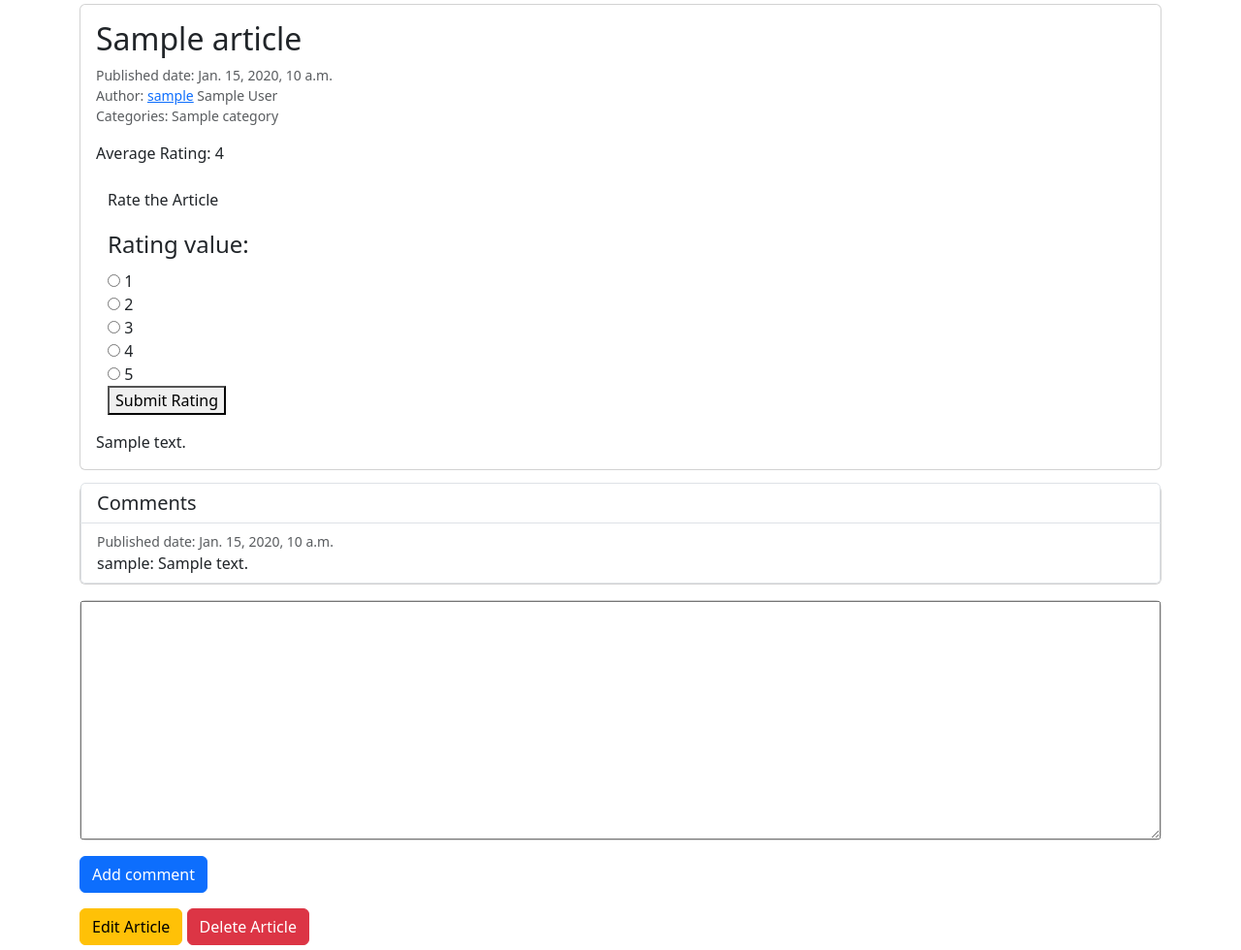
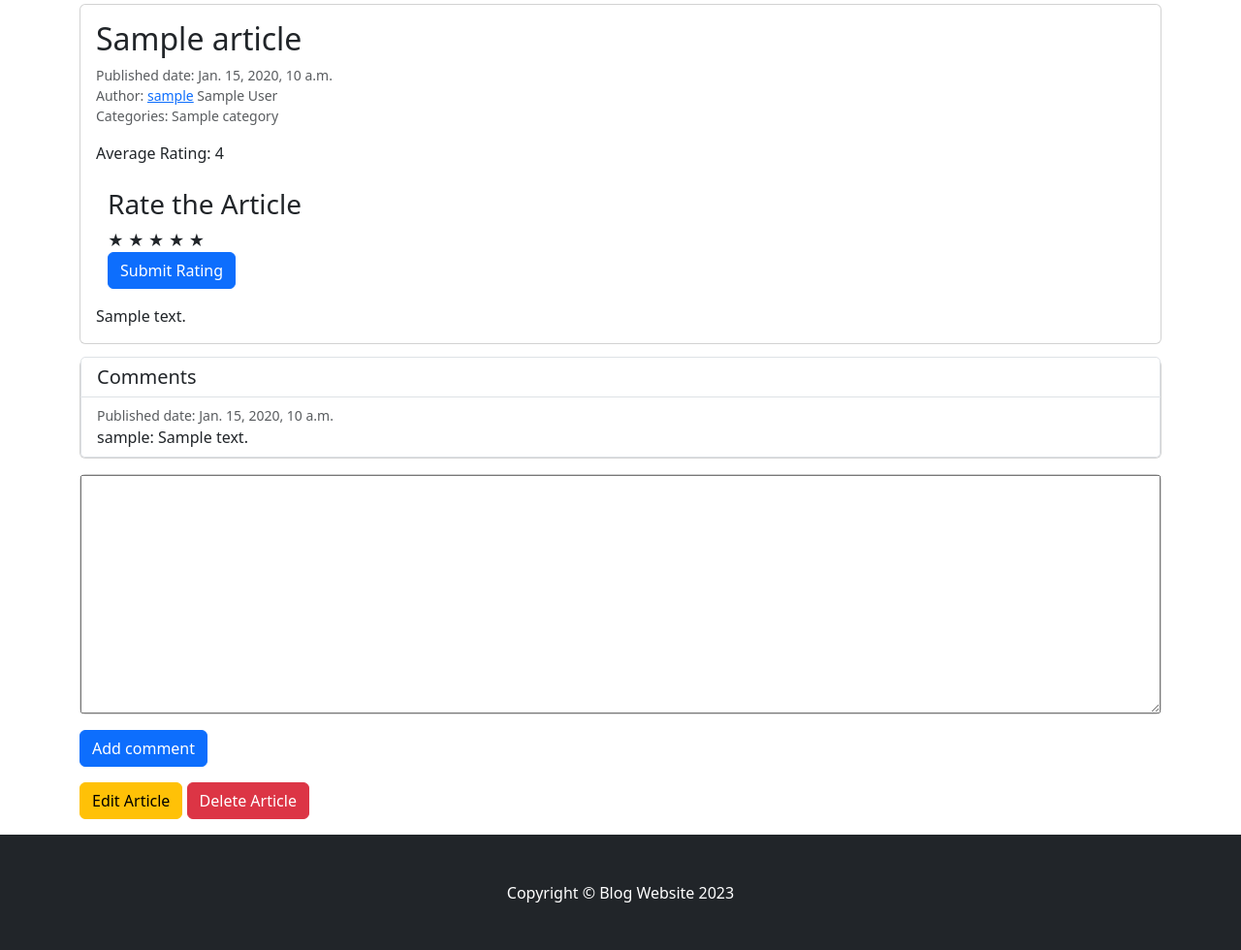
Before and after one commit to mabrasheva/Django_Blogging_App, a Django app: page /article/1/ in a window 1280 px wide. Shown: the part 173-1153 px from the top of the page at 97% size. Run offline with Django 5.2, Linux system fonts and the light colour scheme; a user stored in the database is signed in; tables that the repository leaves empty hold one stand-in row (values such as "Sample post").

Commit message:
Modified article rating visualization using rating.js.

```diff
--- a/templates/article/article_rating.html
+++ b/templates/article/article_rating.html
@@ -1,3 +1,5 @@
+{% load static %}
+
 <p>Average Rating: {{ average_rating }}</p>
 
 {% if request.user.is_authenticated %}
@@ -5,14 +7,24 @@
     <div class="container mt-4">
         <div class="row">
             <div class="col-lg-8">
-                <p>Rate the Article</p>
-                <form method="post" action="{% url 'article_rating' pk=article.pk %}">
-                    {{ rating_form }}
+                <h3>Rate the Article</h3>
+                <form method="post" action="{% url 'article_rating' pk=article.pk %}" id="ratingForm">
                     {% csrf_token %}
-                    <button type="submit">Submit Rating</button>
+                    <input type="hidden" name="rating_value" id="ratingValue" value="{{ rating_form.rating.value }}">
+                    <div class="rating">
+                        <span class="star" data-star-value="1">&#9733;</span>
+                        <span class="star" data-star-value="2">&#9733;</span>
+                        <span class="star" data-star-value="3">&#9733;</span>
+                        <span class="star" data-star-value="4">&#9733;</span>
+                        <span class="star" data-star-value="5">&#9733;</span>
+                    </div>
+                    <button type="submit" class="btn btn-primary">Submit Rating</button>
                 </form>
             </div>
         </div>
     </div>
 
+    <!-- Include the rating.js file -->
+    <script src="{% static 'js/rating.js' %}"></script>
+
 {% endif %}
--- a/templates/base.html
+++ b/templates/base.html
@@ -17,6 +17,8 @@
     <link href="{% static 'css/styles.css' %}" rel="stylesheet"/>
 </head>
 <body>
+    <link href="https://cdn.jsdelivr.net/npm/bootstrap@5.3.0/dist/css/bootstrap.min.css" rel="stylesheet"
+          integrity="sha384-9ndCyUaIbzAi2FUVXJi0CjmCapSmO7SnpJef0486qhLnuZ2cdeRhO02iuK6FUUVM" crossorigin="anonymous">
 <!-- Responsive navbar-->
 {% include "common/navigation.html" %}
 <!-- Page header with logo and tagline-->
```
Also changed, not shown: 1 other file.
